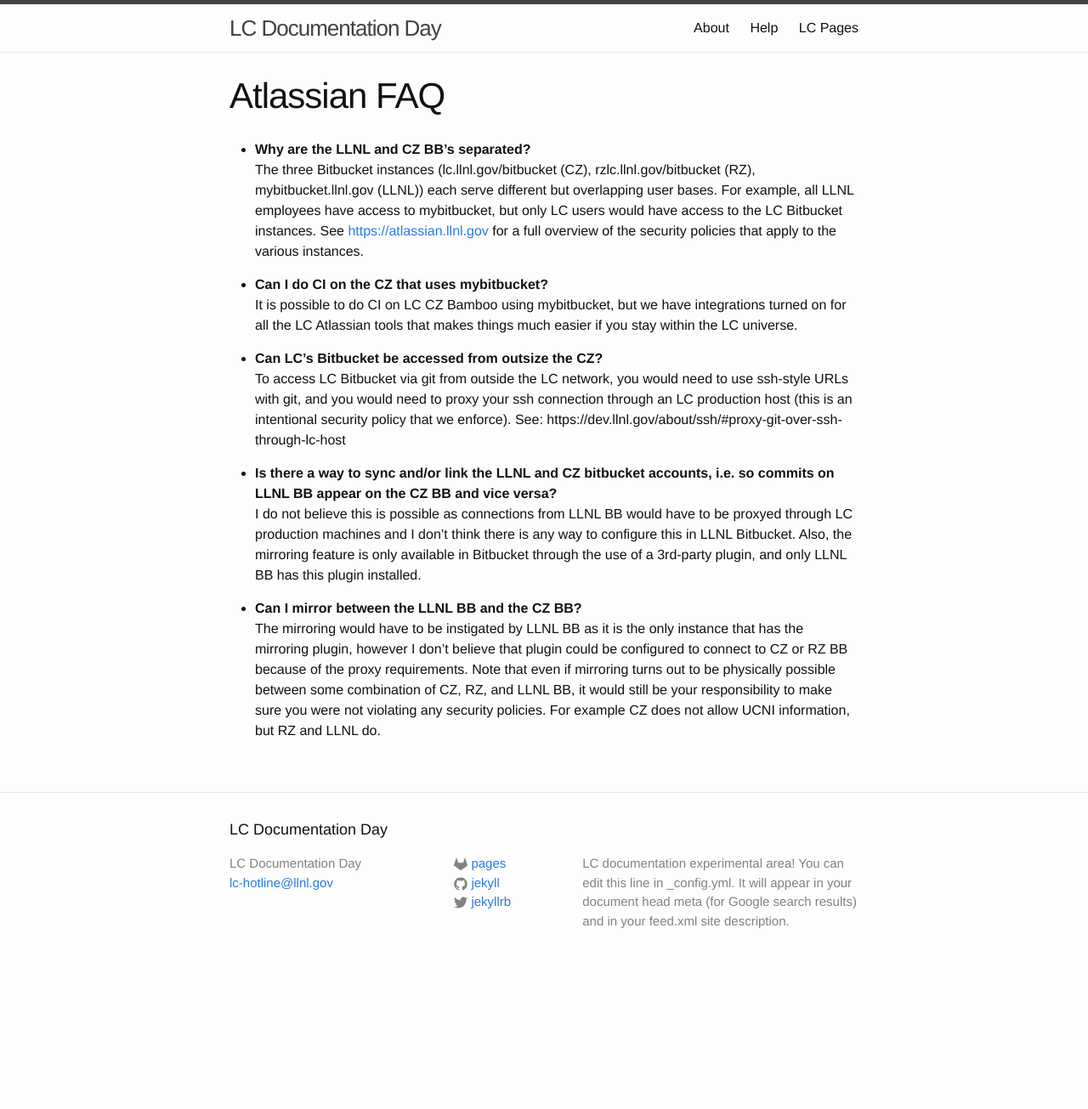
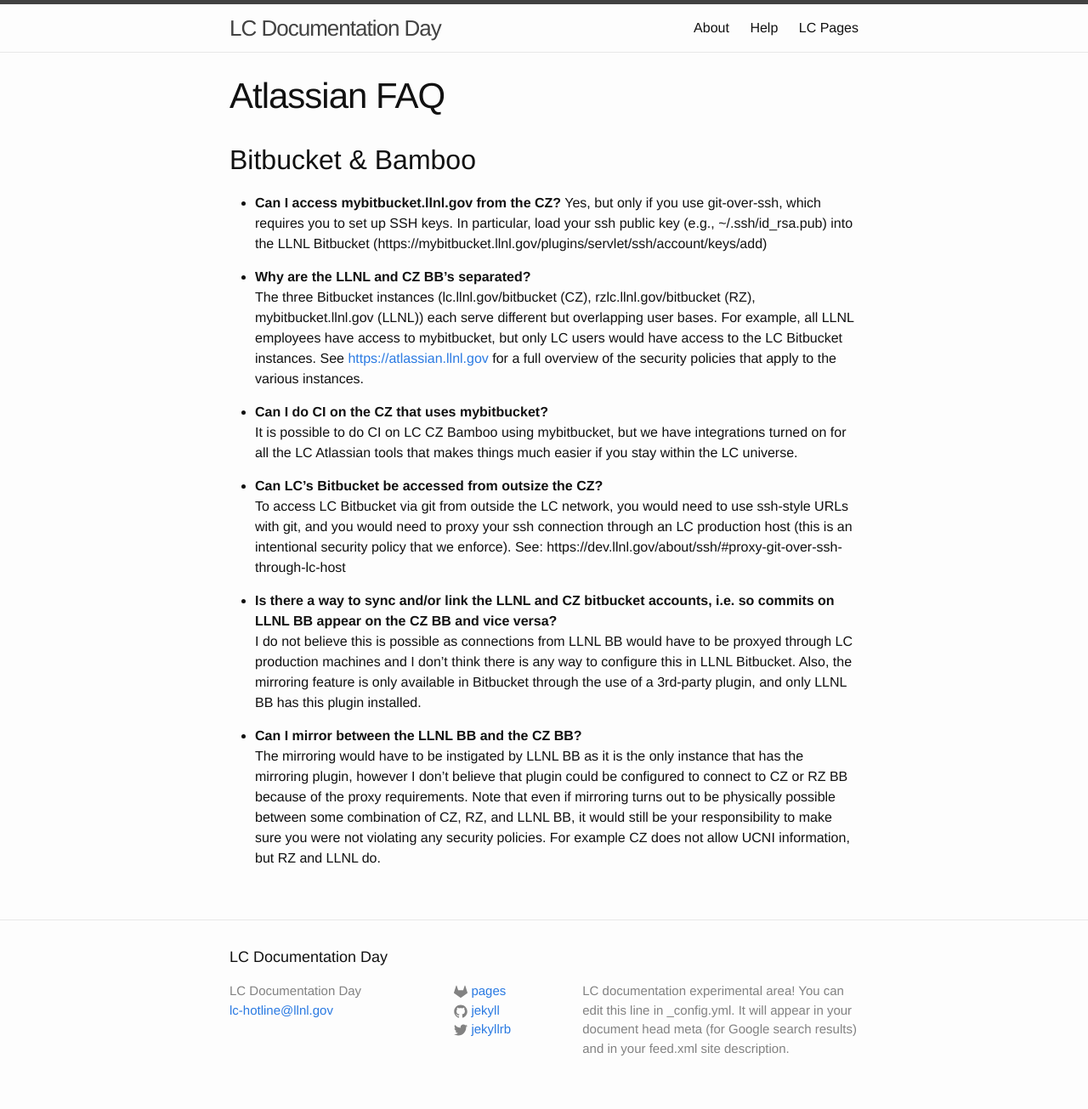
Before and after one commit to LLNL/HPC-Tutorials, a Jekyll site: the page built from pages/atlassian-faq.md, in a window 1280 px wide. Shown: the whole page at 85% size. Built offline with Jekyll 4.4.1, drawn with Linux system fonts in a browser that asks for light colours; before the commit the page ends 1155 px from its top, so only the background shows below that.

Commit message:
Update atlassian faq

```diff
--- a/pages/atlassian-faq.md
+++ b/pages/atlassian-faq.md
@@ -2,6 +2,11 @@
 layout: page
 title: "Atlassian FAQ"
 ---
+
+## Bitbucket & Bamboo
+
+* **Can I access mybitbucket.llnl.gov from the CZ?**
+Yes, but only if you use git-over-ssh, which requires you to set up SSH keys. In particular, load your ssh public key (e.g., ~/.ssh/id_rsa.pub) into the LLNL Bitbucket (https://mybitbucket.llnl.gov/plugins/servlet/ssh/account/keys/add)
 
 * **Why are the LLNL and CZ BB's separated?**
 The three Bitbucket instances (lc.llnl.gov/bitbucket (CZ), rzlc.llnl.gov/bitbucket (RZ), mybitbucket.llnl.gov (LLNL)) each serve different but overlapping user bases. For example, all LLNL employees have access to mybitbucket, but only LC users would have access to the LC Bitbucket instances. See [https://atlassian.llnl.gov](https://atlassian.llnl.gov) for a full overview of the security policies that apply to the various instances.
```
